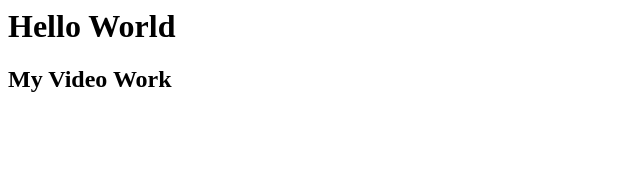
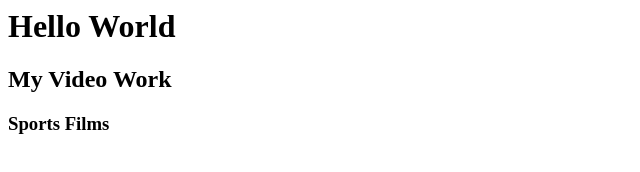
Before and after one commit to Lpooler/lpooler.github.io, a plain HTML site: page index.html in a window 1280 px wide. Shown: the whole page, without its empty margins (0-640 px from the left). Drawn offline with Linux system fonts and the light colour scheme.

Commit message:
Sports highlights

```diff
--- a/index.html
+++ b/index.html
@@ -6,5 +6,6 @@
     <body>
         <h1>Hello World</h1>
         <h2>My Video Work</h2>
+        <h3>Sports Films</h3>
     </body>
 </html>
```
